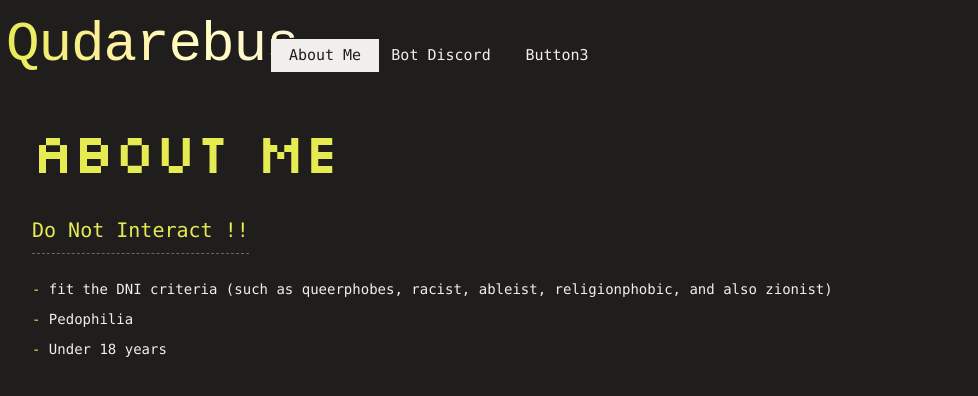
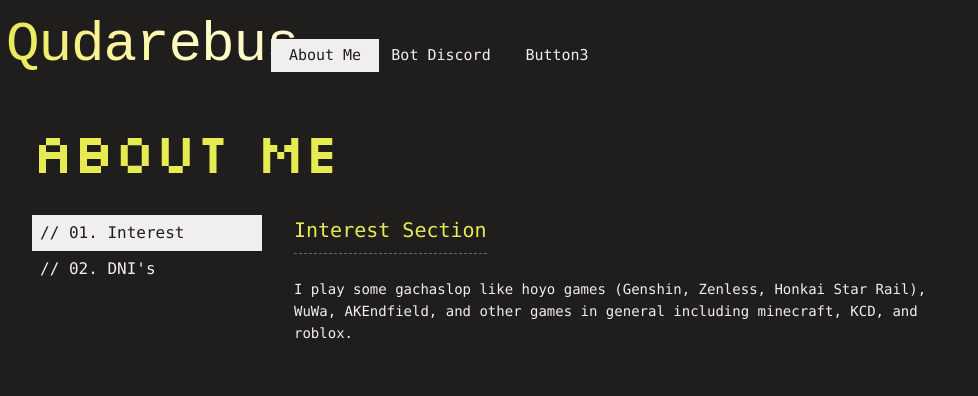
Before and after one commit to intis8792-design/web-test-quda, a React (Vite) app: page /about-me in a window 1280 px wide. Shown: the top 396 px of the page, without its empty margins (0-978 px from the left). Built offline with nearby package versions, Linux system fonts and the light colour scheme; a web font is replaced by a local one.

Commit message:
ABOUTME-INTEREST-PANEL: gachaslop sentence moved from home sec2 to About Me as '// 01. Interest' (sidebar+content layout restored, DNI now // 02)

```diff
--- a/src/screens/AboutMe/AboutMe.jsx
+++ b/src/screens/AboutMe/AboutMe.jsx
@@ -1,4 +1,17 @@
+import { useState } from 'react'
 import Header from '../../components/Header'
+
+const panels = [
+  { id: 'interest', label: '// 01. Interest' },
+  { id: 'dni', label: "// 02. DNI's" },
+]
+
+// Full literal tokens so Tailwind JIT definitely generates them
+const SUB_IDLE = 'bg-transparent text-[#f1eeee]'
+const SUB_ACTIVE = 'bg-[#f1eeee] text-[#201d1d]'
+
+const subItemBase =
+  'block w-full whitespace-nowrap border-0 px-2 py-[6px] text-left text-[13px] hover:bg-[#f1eeee] hover:text-[#201d1d]'
 
 function PanelTitle({ children }) {
   return (
@@ -8,7 +21,18 @@ function PanelTitle({ children }) {
   )
 }
 
-// Intro & Interest sudah DIPINDAHKAN ke laman utama (Section 01 & 02) — halaman ini tinggal DNI.
+function InterestPanel() {
+  return (
+    <div>
+      <PanelTitle>Interest Section</PanelTitle>
+      <p className="m-0 max-w-2xl text-[14px] leading-[1.6] text-[#f1eeee]">
+        I play some gachaslop like hoyo games (Genshin, Zenless, Honkai Star Rail), WuWa,
+        AKEndfield, and other games in general including minecraft, KCD, and roblox.
+      </p>
+    </div>
+  )
+}
+
 function DniPanel() {
   const items = [
     'fit the DNI criteria (such as queerphobes, racist, ableist, religionphobic, and also zionist)',
@@ -28,7 +52,15 @@ function DniPanel() {
   )
 }
 
+const panelContent = {
+  interest: InterestPanel,
+  dni: DniPanel,
+}
+
 function AboutMe() {
+  const [active, setActive] = useState('interest')
+  const ActivePanel = panelContent[active]
+
   return (
     <div className="min-h-screen w-full bg-[#201d1d] font-mono text-[#f1eeee]">
       <Header />
@@ -38,8 +70,25 @@ function AboutMe() {
         ABOUT ME
       </h1>
 
-      <main className="px-8 pb-16 max-[700px]:px-4">
-        <DniPanel />
+      {/* Console layout: sidebar sub-panel kiri + main panel kanan */}
+      <main className="flex gap-8 px-8 pb-16 max-[700px]:flex-col max-[700px]:px-4">
+        <aside className="w-[230px] shrink-0" aria-label="Panel navigation">
+          {panels.map((p) => (
+            <button
+              key={p.id}
+              type="button"
+              onClick={() => setActive(p.id)}
+              aria-pressed={active === p.id}
+              className={`${subItemBase} ${active === p.id ? SUB_ACTIVE : SUB_IDLE}`}
+            >
+              {p.label}
+            </button>
+          ))}
+        </aside>
+
+        <section className="min-w-0 flex-1">
+          <ActivePanel />
+        </section>
       </main>
     </div>
   )
```
